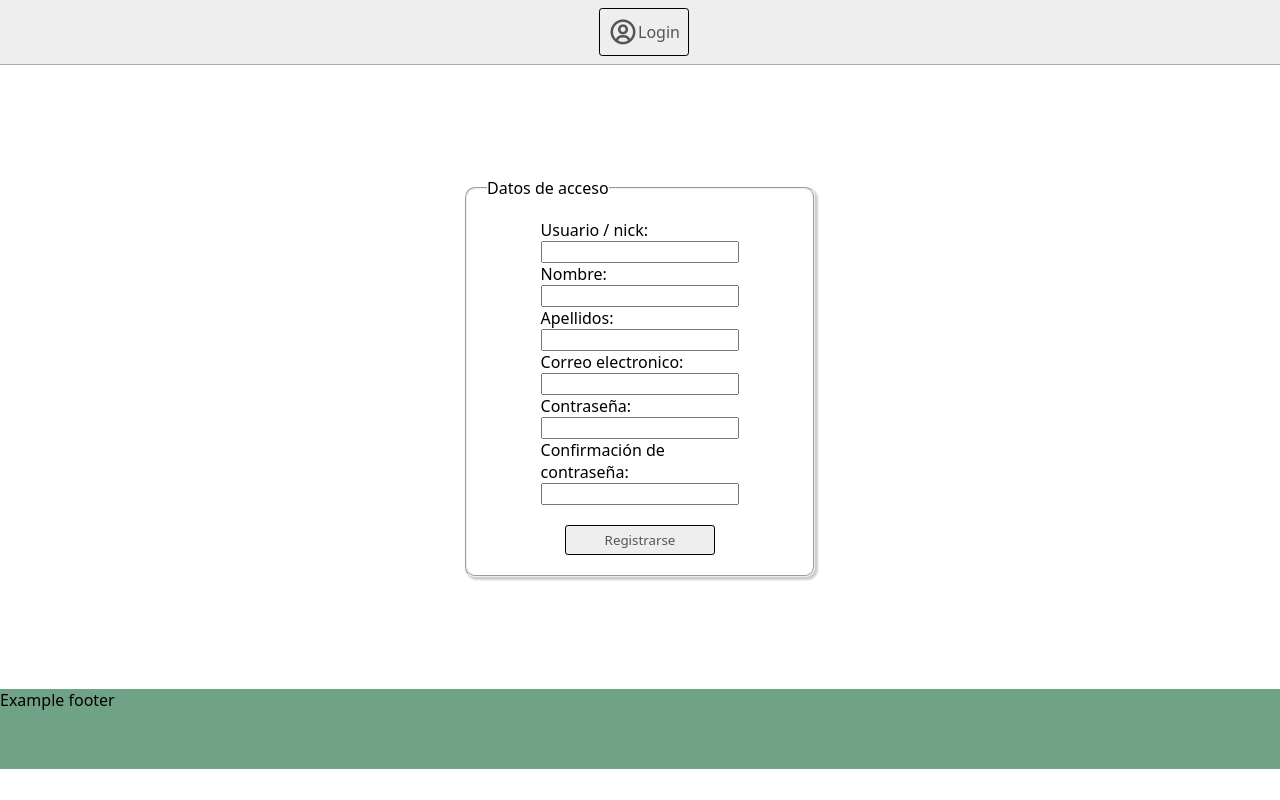
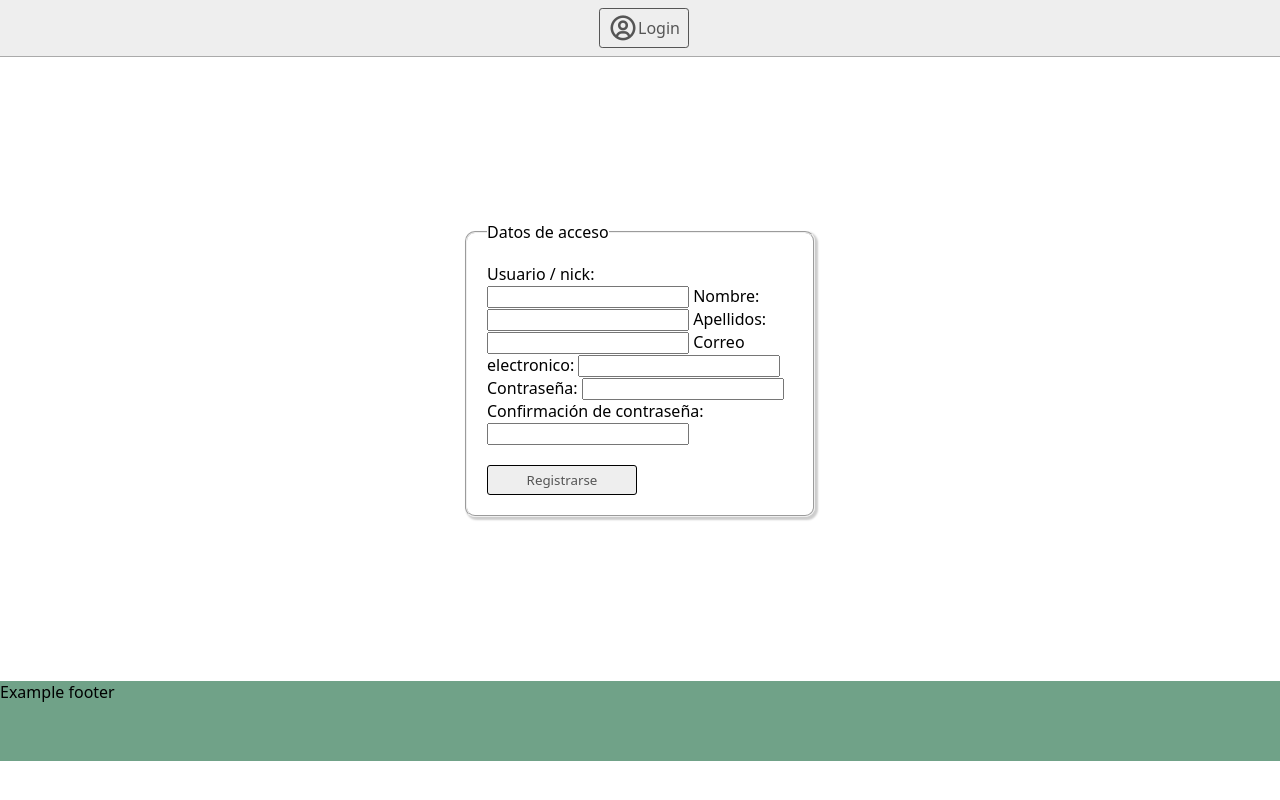
Before and after one commit to Juan-A/Proyecto-Final-Entorno-Servidor, a PHP site: page /register.php in a window 1280 px wide. Run offline with PHP 8.4, Linux system fonts and the light colour scheme; data that the repository does not hold is empty.

Commit message:
Fixed styles.

```diff
--- a/inc/styles/auth_form_styles.css
+++ b/inc/styles/auth_form_styles.css
@@ -22,15 +22,16 @@
     box-shadow: 2px 2px 2px 1px rgba(0, 0, 0, 0.2);
     padding: 20px;
 }
-
-
-.authFields {
+.authFieldsContainer {
     width: 65%;
     height: 50%;
     display: flex;
     flex-direction: column;
     justify-content: space-around;
     max-width: 250px;
+}
+.authFieldsContainer input{
+    font-size: 16px;
 }
 .errorMessage{
     padding: 5px;
--- a/inc/styles/main_style.css
+++ b/inc/styles/main_style.css
@@ -33,13 +33,17 @@ nav.main{
 }
 
 .loginNavButton:link{
+    display: inline-block;
     padding: 0.5rem;
-    border: 1px solid black;
     border-radius: 0.2rem;
+    border: solid 1px #555;
+    text-align: center;
+    text-decoration: none;
     color: #555;
     display: flex;
     align-items: center;
     text-decoration: none;
+    height: 2.5rem;
 }
 .loginNavButton:visited{
     color: #555;
```
